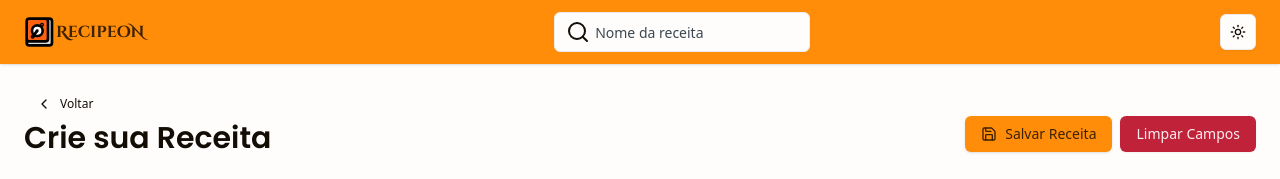
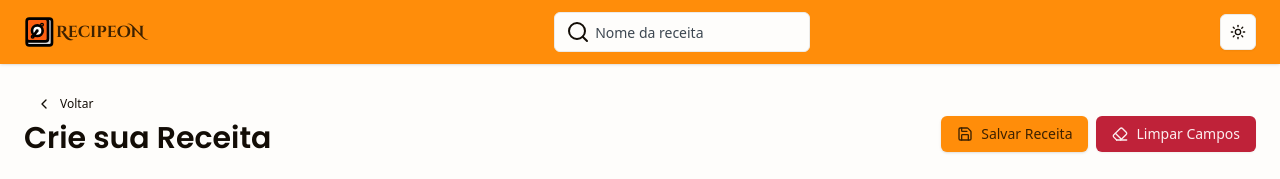
Before and after one commit to barcaca/recipeon-next, a Next.js app: page /nova-receita in a window 1280 px wide. Shown: the top 179 px of the page. Built offline with nearby package versions, Linux system fonts and the light colour scheme; no server answers.

Commit message:
feat: adiciona ícone no botão de reset

```diff
--- a/components/form/create-form.tsx
+++ b/components/form/create-form.tsx
@@ -11,7 +11,14 @@ import { Card, CardContent, CardHeader, CardTitle } from '@/components/ui/card'
 import { Form } from '@/components/ui/form'
 import { customToast } from '@/lib/custom-toast'
 import { zodResolver } from '@hookform/resolvers/zod'
-import { AlarmClockIcon, BookOpenTextIcon, InfoIcon, SaveIcon, User2Icon } from 'lucide-react'
+import {
+  AlarmClockIcon,
+  BookOpenTextIcon,
+  EraserIcon,
+  InfoIcon,
+  SaveIcon,
+  User2Icon,
+} from 'lucide-react'
 import { startTransition, useActionState, useEffect } from 'react'
 import { useForm } from 'react-hook-form'
 
@@ -67,6 +74,7 @@ export function CreateForm() {
             variant={'destructive'}
             onClick={() => form.reset()}
           >
+            <EraserIcon size={20} />
             Limpar Campos
           </Button>
         </div>
```
